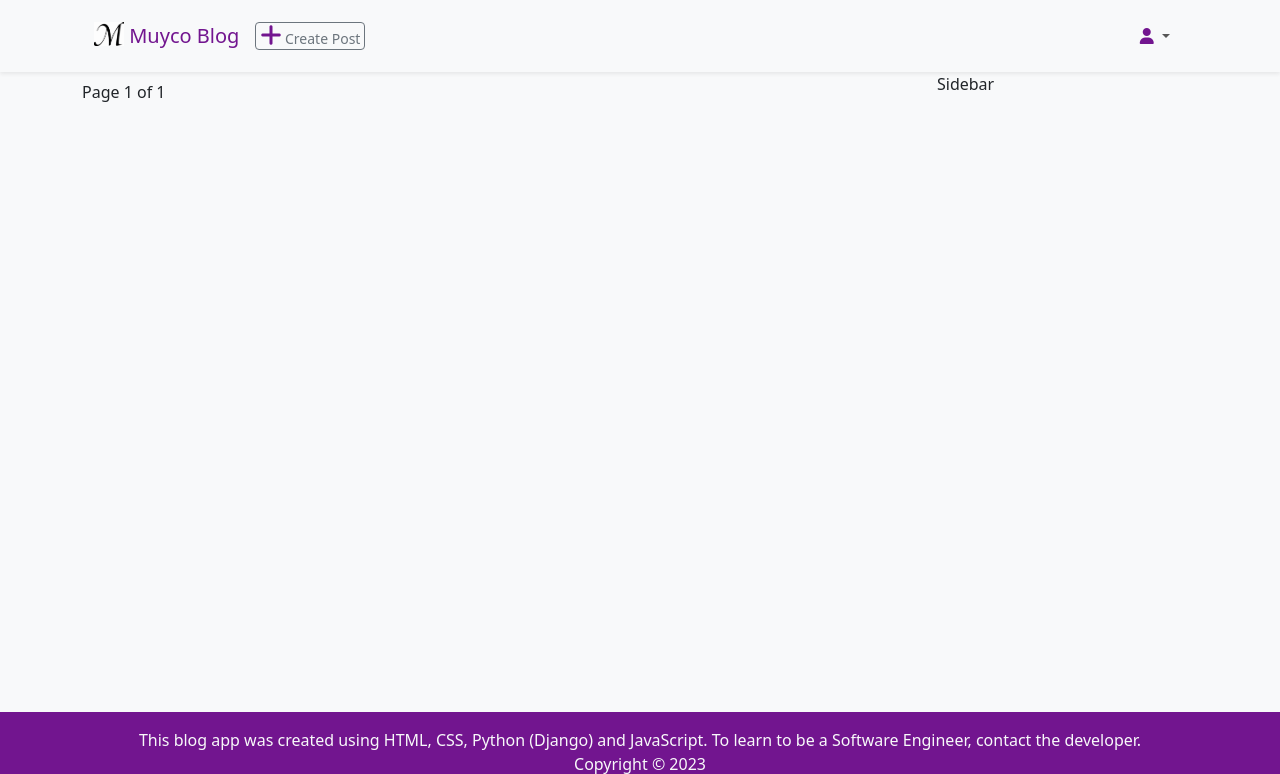
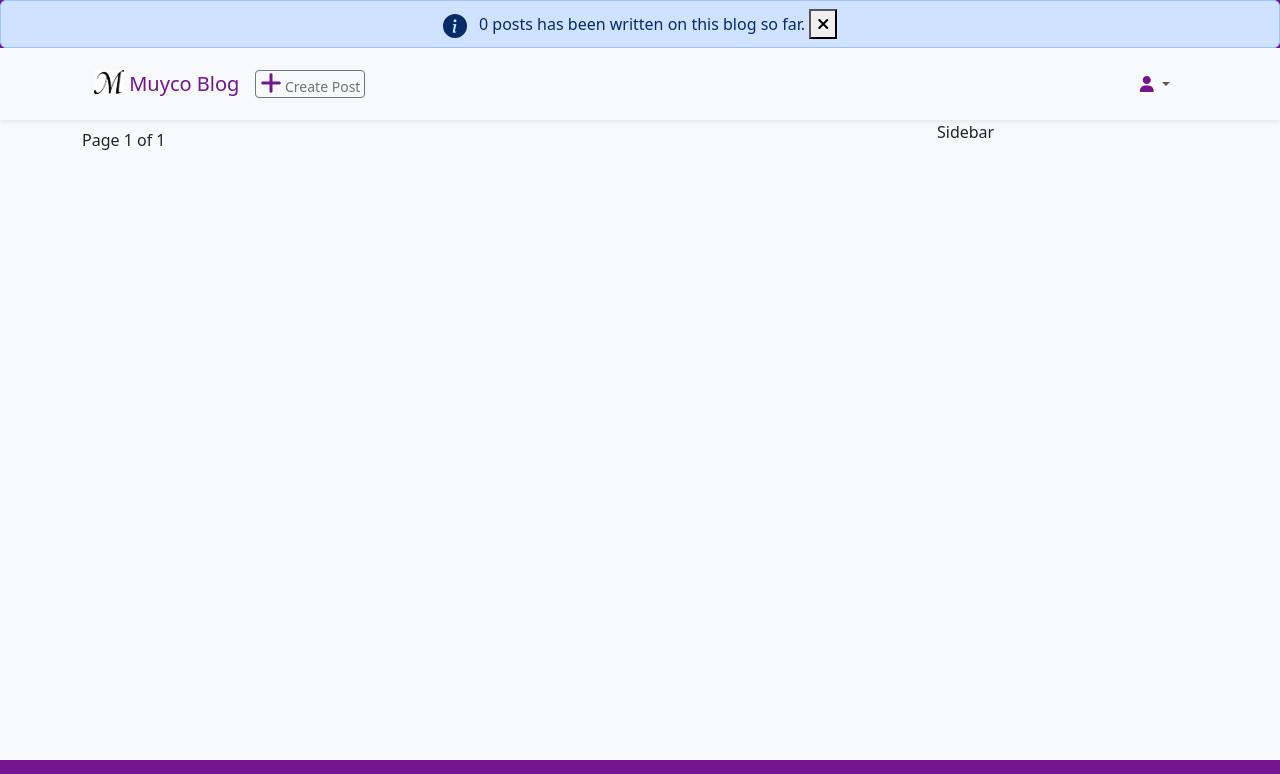
Before and after one commit to muyiwa-obadara/blog, a Django app: page / in a window 1280 px wide. Shown: the top 774 px of the page. Run offline with Django 4.2, Linux system fonts and the light colour scheme; data that the repository does not hold is empty; some libraries are stand-ins or nearby versions.

Commit message:
simple tag

```diff
--- a/blog/templates/blog/base.html
+++ b/blog/templates/blog/base.html
@@ -1,3 +1,4 @@
+{% load blog_tags %}
 {% load static %}
 <!DOCTYPE html>
 <html lang="en">
@@ -13,6 +14,24 @@
   </head>
   <body>
     <div id="page">
+      <svg xmlns="http://www.w3.org/2000/svg" style="display: none;">
+        <symbol id="check-circle-fill" fill="currentColor" viewBox="0 0 16 16">
+          <path d="M16 8A8 8 0 1 1 0 8a8 8 0 0 1 16 0zm-3.97-3.03a.75.75 0 0 0-1.08.022L7.477 9.417 5.384 7.323a.75.75 0 0 0-1.06 1.06L6.97 11.03a.75.75 0 0 0 1.079-.02l3.992-4.99a.75.75 0 0 0-.01-1.05z"/>
+        </symbol>
+        <symbol id="info-fill" fill="currentColor" viewBox="0 0 16 16">
+          <path d="M8 16A8 8 0 1 0 8 0a8 8 0 0 0 0 16zm.93-9.412-1 4.705c-.07.34.029.533.304.533.194 0 .487-.07.686-.246l-.088.416c-.287.346-.92.598-1.465.598-.703 0-1.002-.422-.808-1.319l.738-3.468c.064-.293.006-.399-.287-.47l-.451-.081.082-.381 2.29-.287zM8 5.5a1 1 0 1 1 0-2 1 1 0 0 1 0 2z"/>
+        </symbol>
+        <symbol id="exclamation-triangle-fill" fill="currentColor" viewBox="0 0 16 16">
+          <path d="M8.982 1.566a1.13 1.13 0 0 0-1.96 0L.165 13.233c-.457.778.091 1.767.98 1.767h13.713c.889 0 1.438-.99.98-1.767L8.982 1.566zM8 5c.535 0 .954.462.9.995l-.35 3.507a.552.552 0 0 1-1.1 0L7.1 5.995A.905.905 0 0 1 8 5zm.002 6a1 1 0 1 1 0 2 1 1 0 0 1 0-2z"/>
+        </symbol>
+      </svg>
+      <div class="container-fluid alert alert-primary p-2 m-0 alert-dismissible fade show" role="alert">
+        <div class="text-center container">
+          <svg class="bi flex-shrink-0 me-2" width="24" height="24" role="img" aria-label="Info:"><use xlink:href="#info-fill"/></svg>
+          {% total_blog_posts %} posts has been written on this blog so far.
+          <button type="button" data-bs-dismiss="alert" aria-label="Close"><i class="fa fa-close"></i></button>
+        </div>
+      </div>
       <div class="container-fluid4 bg-body-tertiary my-color sticky-top shadow-sm" id="header">
         <div class="container">
           <div class="row">
@@ -31,9 +50,7 @@
                       <i id="post-create-btn" class="my-color fa fa-plus"></i> Create Post
                     </a>
                   </div>
-
                   <div class="wrapper-dev my-color d-flex">
-
                     <ul class="navbar-nav m-2">
                       <li class="nav-item dropdown">
                         <a class="nav-link dropdown-toggle" href="#" role="button" data-bs-toggle="dropdown" aria-expanded="false">
@@ -51,7 +68,6 @@
                         </ul>
                       </li>
                     </ul>
-
                   </div>
                 </div>
               </nav>
--- /dev/null
+++ b/blog/templatetags/blog_tags.py
@@ -0,0 +1,8 @@
+from django import template
+from ..models import Post
+
+register = template.Library()
+
+@register.simple_tag(name='total_blog_posts')
+def total_posts():
+    return Post.published.count()
```
Also changed, not shown: blog/templatetags/__init__.py (added). Lines whose indentation alone changed are shown as unchanged.
